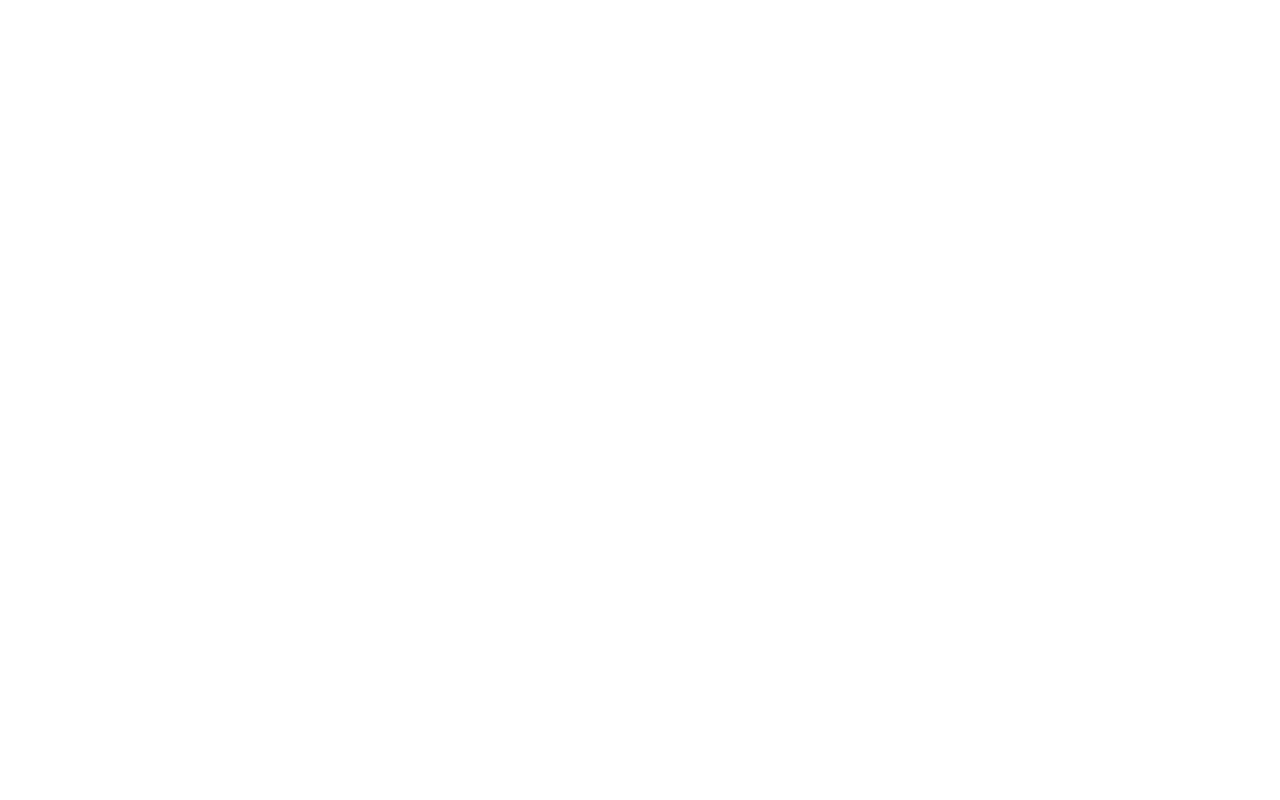
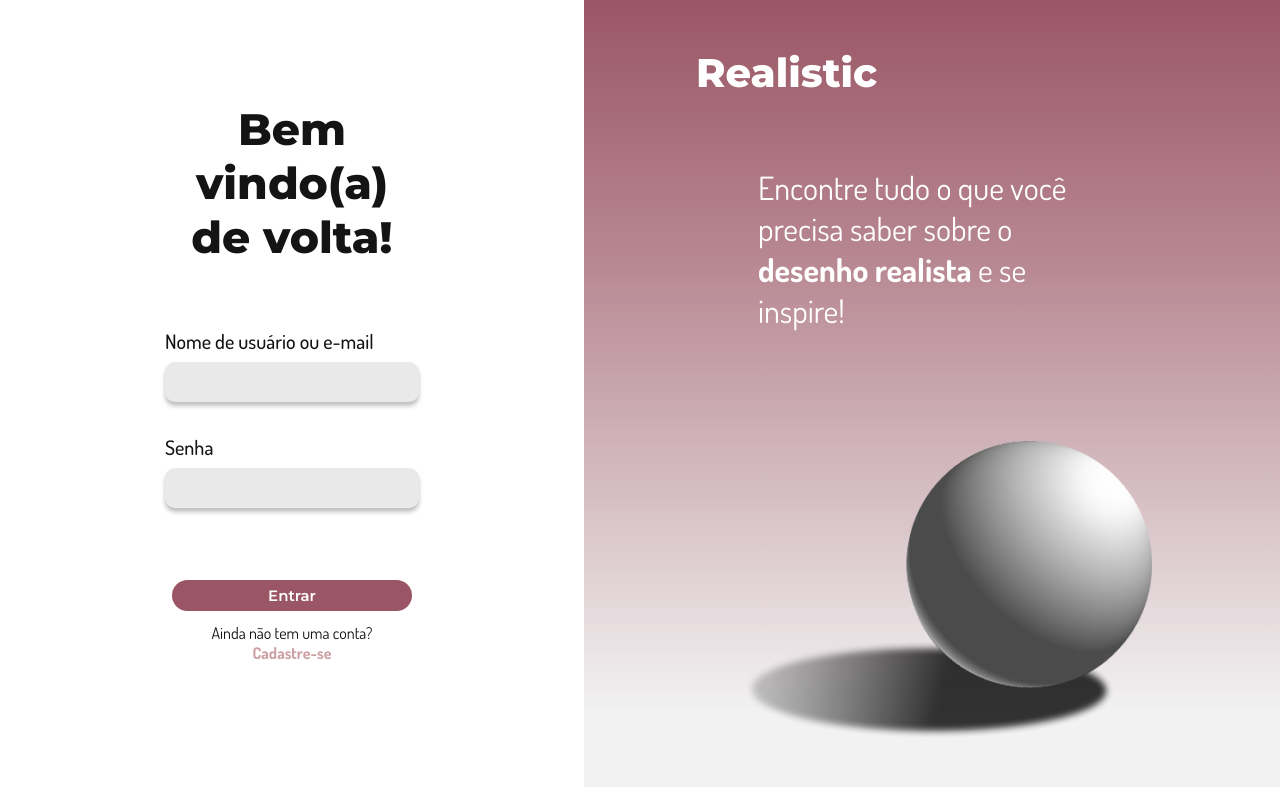
Before and after one commit to bianca-tsuchiya/Projeto-Individual, a plain HTML site: page Site/login.html in a window 1280 px wide. Drawn offline with Linux system fonts and the light colour scheme.

Commit message:
Subindo tela de login finalizada (html/css)

```diff
--- a/Site/cadastro.css
+++ b/Site/cadastro.css
@@ -17,6 +17,7 @@ body {
     color: #141414;
     overflow: hidden;
 }
+
 
 main {
     display: flex;
--- a/Site/login.css
+++ b/Site/login.css
@@ -0,0 +1,133 @@
+@import url('https://fonts.googleapis.com/css2?family=Dosis:wght@200;300;400;500;600;700;800&family=Montserrat:ital,wght@0,100;0,200;0,300;0,400;0,500;0,600;0,700;0,800;0,900;1,100;1,200;1,300;1,400;1,500;1,600;1,700;1,800;1,900&display=swap');
+
+/*
+font-family: 'Dosis', sans-serif;
+font-family: 'Montserrat', sans-serif;
+*/
+
+/* CSS Geral */
+* {
+    margin: 0;
+    padding: 0;
+    box-sizing: border-box;
+}
+
+body {
+    font-family: 'Montserrat', sans-serif;
+    color: #141414;
+    overflow: hidden;
+}
+
+main{
+    display: flex;
+}
+
+.login{
+    width: 60%;
+    padding: 8% 10%;
+}
+
+.titulo-form-login{
+    font-size: 5.5vh;
+    font-weight: 800;
+    margin-bottom: 8vh;
+    padding: 0 10%;
+    text-align: center;
+}
+
+.form-login, .usuario-email-login, .senha-login{
+    display: flex;
+    flex-direction: column;
+    padding: 0 6%;
+}
+
+input{
+    border-style: none;
+    background-color: #E9E9E9;
+    border-radius: 10px;
+    width: 100%;
+    height: 5vh;
+    font-family: 'Dosis', sans-serif;
+    font-size: 2.5vh;
+    font-weight: 500;
+    padding: 0 2vh;
+    margin-bottom: 4vh;
+    box-shadow: 0px 4px 4px rgba(0, 0, 0, 0.25);
+}
+
+label{
+    font-family: 'Dosis', sans-serif;
+    font-size: 2.5vh;
+    font-weight: 500;
+    margin-bottom: 1vh;
+}
+
+.btn-entrar{
+    display: flex;
+    margin-top: 5vh;
+    justify-content: center;
+}
+
+button{
+    background-color: #9A5665;
+    border-style: none;
+    padding: 6px;
+    width: 30vh;
+    border-radius: 50px;
+    text-align: center;
+    cursor: pointer;
+    color: #FFFF;
+    font-weight: 600;
+    font-family: 'Montserrat', sans-serif;
+    font-size: 15px;
+}
+
+button:hover {
+    background-color: #CC9FA4;
+}
+
+.apelo-cadastro {
+    display: flex;
+    flex-direction: column;
+    align-items: center;
+    font-family: 'Dosis', sans-serif;
+    margin-top: 1.5vh;
+}
+
+.apelo-cadastro a {
+    text-decoration: none;
+    color: #CC9FA4;
+    font-weight: bold;
+}
+
+.apelo-cadastro a:hover {
+    color: #9A5665;
+}
+
+.banner-login{
+    background: linear-gradient(180deg, #9A5665 0%, rgba(154, 86, 101, 0.704225) 33.33%, #F2F2F2 90.62%);
+    background-size: cover;
+    padding: 6vh;
+}
+
+.titulo-banner-login{
+    font-size: 5vh;
+    font-weight: 800;
+    color: #FFFF;
+    margin-bottom: 5vh;
+    margin-left: 8vh;
+}
+
+.texto-banner-login{
+    font-size: 4vh;
+    color:#FFFF;
+    padding: 5% 21%;
+    font-family: 'Dosis', sans-serif;
+}
+
+.img-banner-login{
+    margin-top: 10vh;
+    display: flex;
+    justify-content: end;
+    margin-right: 10vh;
+}
--- a/Site/login.html
+++ b/Site/login.html
@@ -4,9 +4,45 @@
     <meta charset="UTF-8">
     <meta http-equiv="X-UA-Compatible" content="IE=edge">
     <meta name="viewport" content="width=device-width, initial-scale=1.0">
-    <title>Document</title>
+    <link rel="shortcut icon" href="assets/icone_logo_realistic.png" type="image/x-icon">
+    <link rel="stylesheet" href="login.css">
+    <title>Realistic</title>
 </head>
 <body>
-
+    <main>
+        <section class="login">
+            <div class="titulo-form-login">
+                <p>Bem vindo(a) de volta!</p>
+            </div>
+            <div class="form-login">
+                <div class="usuario-email-login">
+                    <label for="input_login">Nome de usuário ou e-mail</label>
+                    <input type="text" id="input_login">
+                </div>
+                <div class="senha-login">
+                    <label for="input_senha">Senha</label>
+                    <input type="password" id="input_senha">
+                </div>
+            </div>
+            <div class="btn-entrar">
+                <button>Entrar</button>
+            </div>
+            <div class="apelo-cadastro">
+                <p>Ainda não tem uma conta?</p>
+                <a href="./cadastro.html">Cadastre-se</a>
+            </div>
+        </section>
+        <section class="banner-login">
+            <div class="titulo-banner-login">
+                Realistic
+            </div>
+            <div class="texto-banner-login">
+                Encontre tudo o que você precisa saber sobre o <b>desenho realista</b> e se inspire!
+            </div>
+            <div class="img-banner-login">
+                <img src="./assets/img-banner-login.png" alt="">
+            </div>
+        </section>
+    </main>
 </body>
 </html>
```
Also changed, not shown: Site/assets/img-banner-login.png (added).
